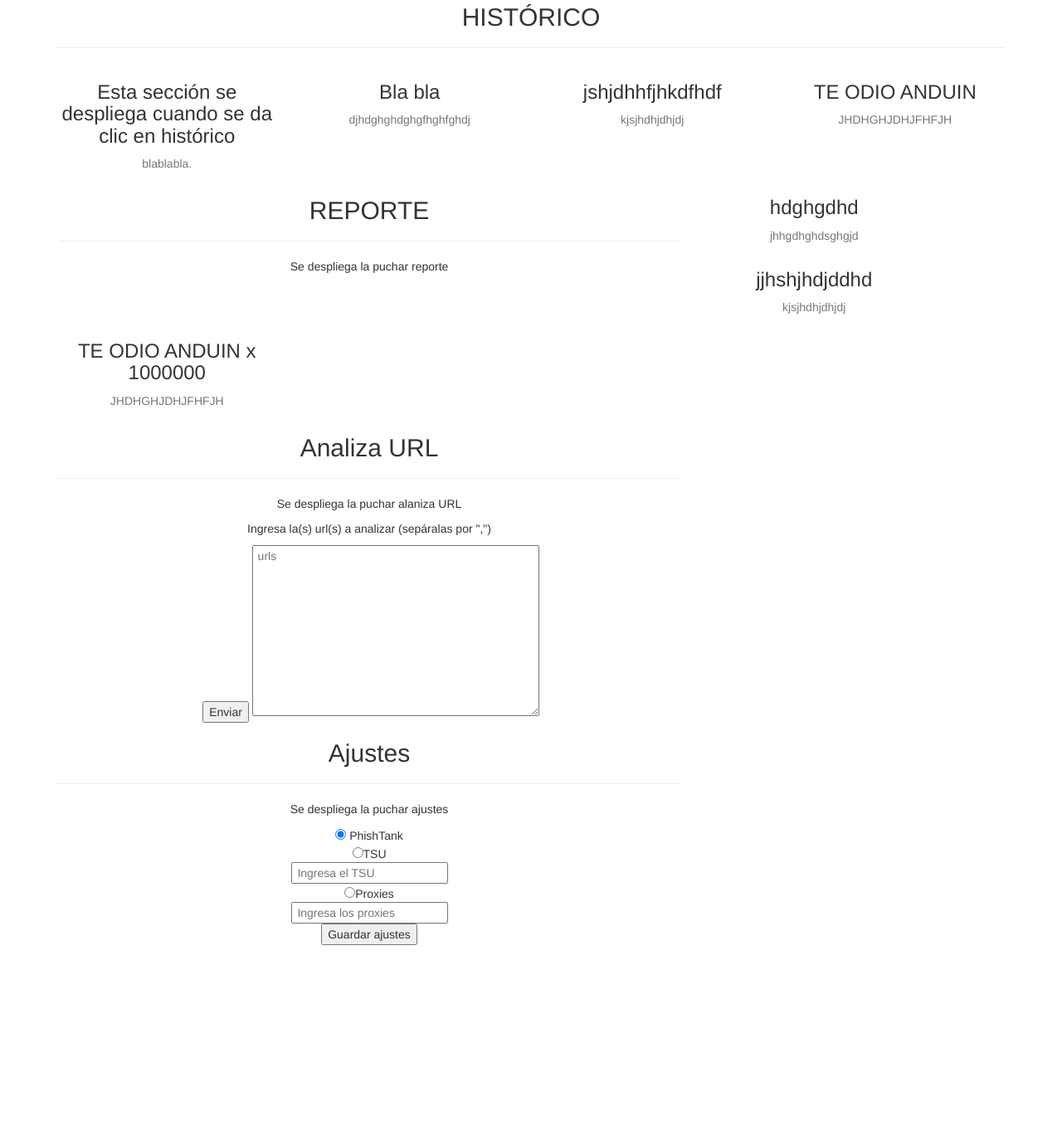
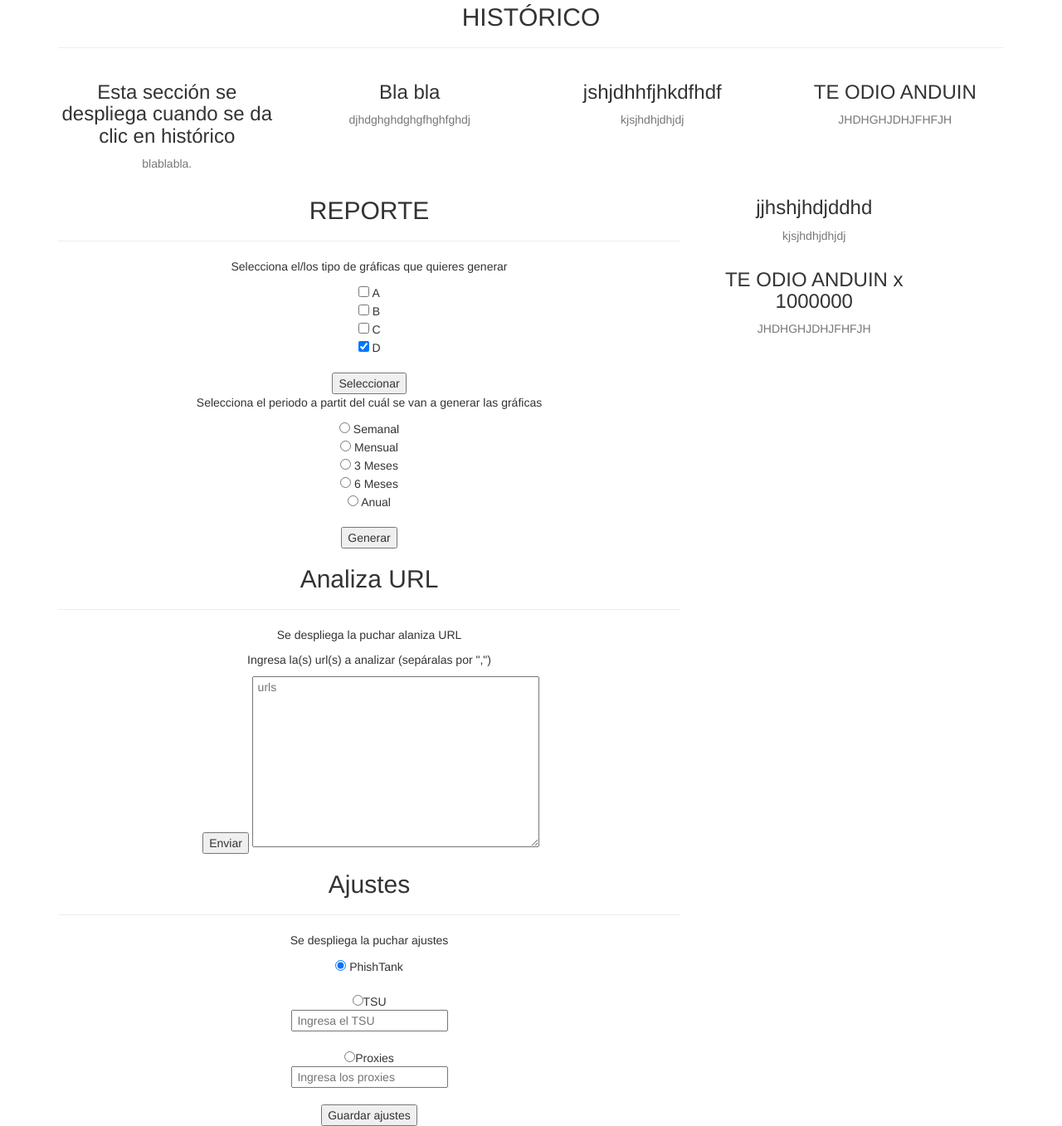
Before and after one commit to Clauudia/Proyecto-Modulo3, a Django app: template phishMonitor/monitor/templates/monitor/home.html in a window 1280 px wide. Shown: the part 974-2331 px from the top of the page at 83% size. Before the commit the page ends 2113 px from the top, so only its background shows below. Run offline with Django 3.2, Linux system fonts and the light colour scheme; the template is opened without the code that fills it, so the values that code supplies are empty; some libraries are stand-ins or nearby versions.

Commit message:
Agregué un par de cosas

```diff
--- a/phishMonitor/monitor/templates/monitor/css/style-home.css
+++ b/phishMonitor/monitor/templates/monitor/css/style-home.css
@@ -1,15 +1,5 @@
 @import url('https://fonts.googleapis.com/css?family=Open+Sans');
 
 body {
-	background-color: #505050;
-	font-family: 'Open Sans', sans-serif;
-	font-size: 15px;
-	color:black;
+
 }
-
-img:first-of-type {
-	width: 30%
-	position: relative;
-	bottom: 300px;
-	right: 30px;
-}
--- a/phishMonitor/monitor/templates/monitor/home.html
+++ b/phishMonitor/monitor/templates/monitor/home.html
@@ -134,21 +134,32 @@
         			</div>
       			</div>
 		</section>
-		<section id="reporte">
+		<section id="reportes">
 	      		<div class="container">
 	        		<div class="row">
 	          			<div class="col-lg-8 mx-auto text-center">
 	            				<h2 class="section-heading">REPORTE</h2>
 	            				<hr class="my-4">
-	            				<p class="mb-5">Se despliega la puchar reporte</p>
-	          			</div>
-					<div class="col-lg-3 col-md-6 text-center">
-            					<div class="service-box mt-5 mx-auto">
-              						<i class="fa fa-4x fa-paper-plane text-primary mb-3 sr-icons"></i>
-              						<h3 class="mb-3">hdghgdhd</h3>
-              						<p class="text-muted mb-0">jhhgdhghdsghgjd</p>
-            					</div>
-          				</div>
+	            				<p class="mb-5">Selecciona el/los tipo de gráficas que quieres generar</p>
+						<form>
+  							<input type="checkbox" name="a" value="jdfjhdjfj"> A <br>
+							<input type="checkbox" name="b" value="jdfjhdjfj"> B <br>
+							<input type="checkbox" name="c" value="jdfjhdjfj"> C <br>
+  							<input type="checkbox" name="d" value="kdjfhdj" checked> D <br><br>
+  							<input type="submit" value="Seleccionar">
+						</form>
+						<p class="mb-5">Selecciona el periodo a partit del cuál se van a generar las gráficas</p>
+						<form>
+  							<input type="radio" name="periodo" value="a"> Semanal <br>
+							<input type="radio" name="periodo" value="b"> Mensual <br>
+							<input type="radio" name="periodo" value="c"> 3 Meses <br>
+							<input type="radio" name="periodo" value="c"> 6 Meses <br>
+
+  							<input type="radio" name="periodo" value="e"> Anual <br><br>
+  							<input type="submit" value="Generar">
+						</form>
+
+					</div>
           				<div class="col-lg-3 col-md-6 text-center">
             					<div class="service-box mt-5 mx-auto">
               						<i class="fa fa-4x fa-newspaper-o text-primary mb-3 sr-icons"></i>
@@ -187,12 +198,12 @@
 	            				<hr class="my-4">
 	            				<p class="mb-5">Se despliega la puchar ajustes</p>
 						 <form>
-  							<input type="radio" name="ajuste" value="phishtank" checked> PhishTank<br>
+  							<input type="radio" name="ajuste" value="phishtank" checked> PhishTank<br><br>
   							<input type="radio" name="ajuste" value="tsu">TSU<br>
-							<input type="text" name="tsu" placeholder="&nbsp;Ingresa el TSU"><br>
+							<input type="text" name="tsu" placeholder="&nbsp;Ingresa el TSU"><br><br>
 
   							<input type="radio" name="ajuste" value="proxies">Proxies<br>
-							<input type="text" name="proxies" placeholder="&nbsp;Ingresa los proxies"><br>
+							<input type="text" name="proxies" placeholder="&nbsp;Ingresa los proxies"><br><br>
 
 							<input type="submit" value="Guardar ajustes" />
 						</form>
```
Also changed, not shown: 1 other file.
